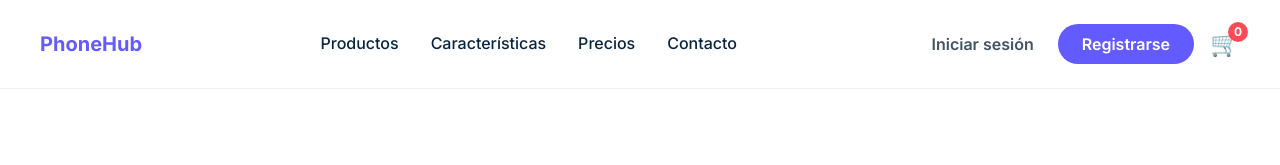
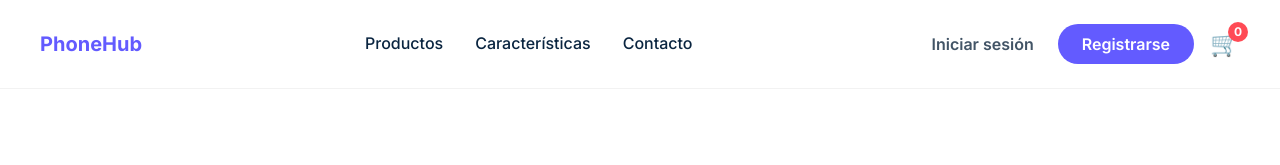
Before and after one commit to Pablolopera04/PHONEHUB, a plain HTML site: page iphone-15.html in a window 1280 px wide. Shown: the top 165 px of the page. Drawn offline with nearby package versions, Linux system fonts and the light colour scheme.

Commit message:
cambios 3

```diff
--- a/iphone-15.html
+++ b/iphone-15.html
@@ -21,7 +21,7 @@
             <ul class="nav-links" id="navLinks">
                 <li><a href="index.html#productos">Productos</a></li>
                 <li><a href="index.html#caracteristicas">Características</a></li>
-                <li><a href="index.html#precios">Precios</a></li>
+
                 <li><a href="https://wa.me/573001234567" target="_blank" rel="noopener noreferrer"
                                 aria-label="Contactar por WhatsApp">Contacto</a></li>
 
```
Also changed, not shown: iphone-16-pro.html (+1 -1 lines), iphone-16e.html (+1 -1 lines), terminos-y-condiciones.html (+1 -1 lines), 2 other files.
